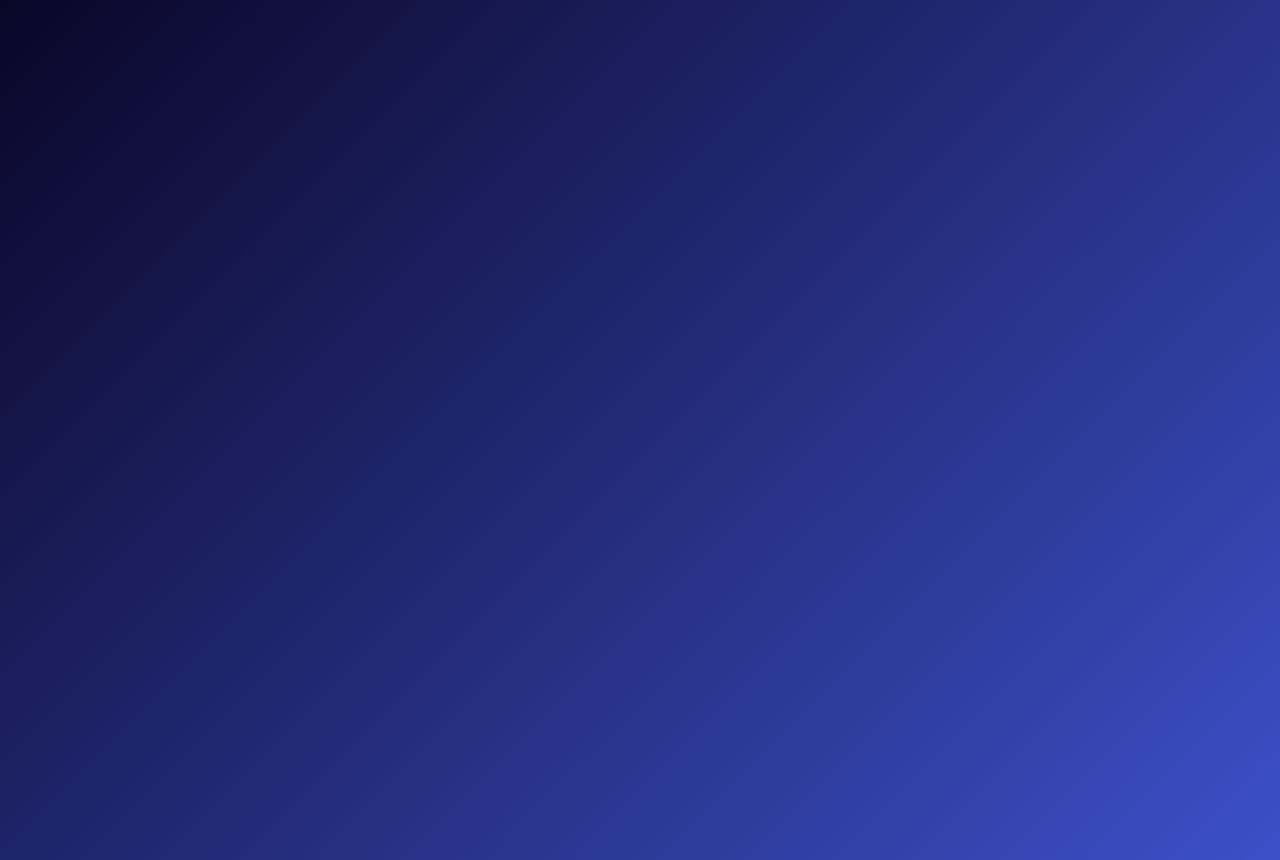
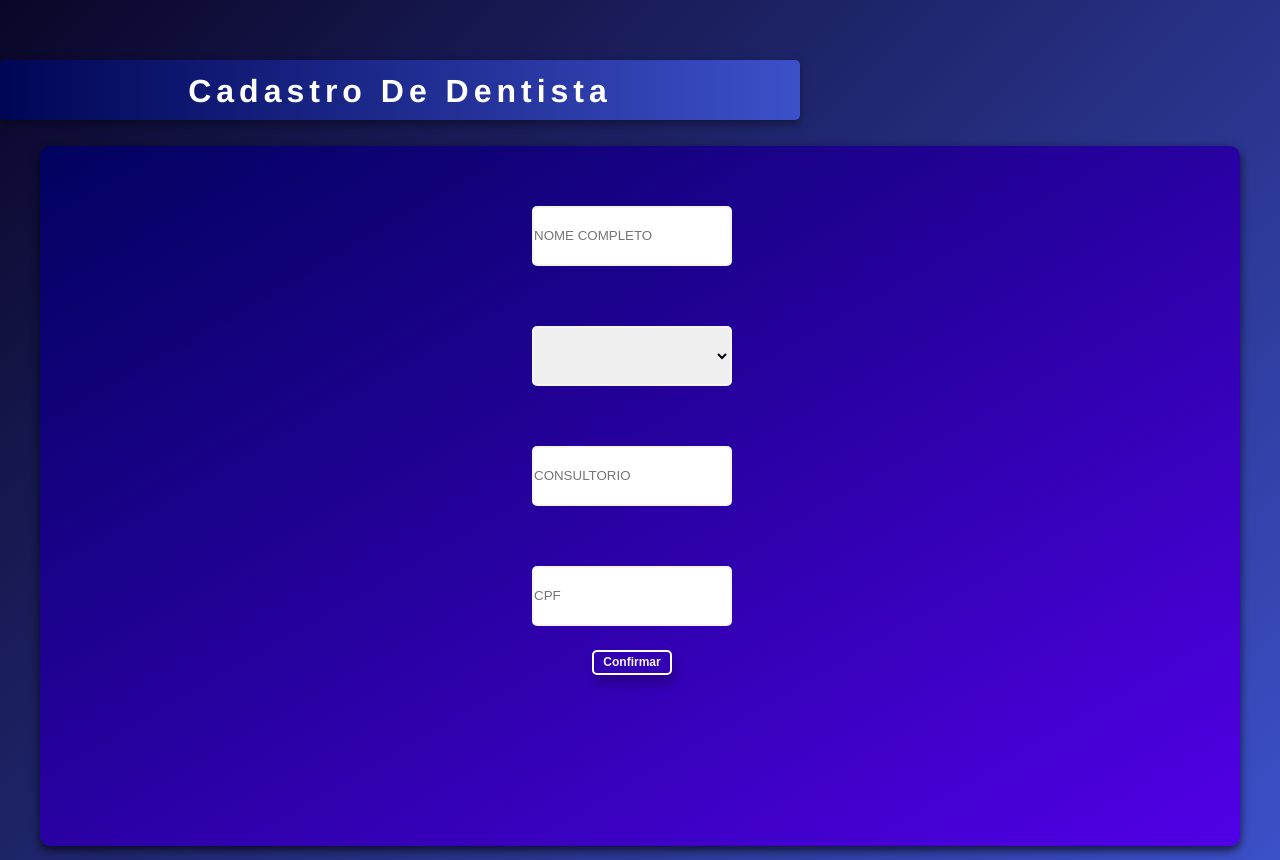
Before and after one commit to NatanSantana/odontostar-frontend, a Vue app: page /cadastro-dentista in a window 1280 px wide. Before the commit this address had no page. Built offline with nearby package versions, Linux system fonts and the light colour scheme; sample sign-in values are in the browser's storage.

Commit message:
adição do cadastro dentista

```diff
--- a/public/index.html
+++ b/public/index.html
@@ -1,6 +1,7 @@
 <!DOCTYPE html>
 <html lang="">
   <head>
+    <title>OdontoStar</title>
     <meta charset="utf-8">
     <meta http-equiv="X-UA-Compatible" content="IE=edge">
     <meta name="viewport" content="width=device-width,initial-scale=1.0">
--- /dev/null
+++ b/src/components/CadastroDentista.vue
@@ -0,0 +1,121 @@
+<template>
+    <h1 id="titulo">Cadastro De Dentista</h1>
+
+    <div class="containerCadastro">
+        <form @submit.prevent="enviar()">
+            <input v-model="nomeCompleto" placeholder="NOME COMPLETO">
+
+            <select v-model="especialidade" name="procedimentos" id="procedimentosDisponiveis">
+                <option value="Tratamento de Canal">Tratamento de Canal</option>
+                <option value="Extração de Dente">Extração de Dente</option>
+                <option value="Limpeza Dental">Limpeza Dental</option>
+                <option value="Implante Dentário">Implante Dentário</option>
+            </select>
+
+            <input v-model="consultorio" type="number" placeholder="CONSULTORIO">
+            <input v-model="cpf" type="number" placeholder="CPF">
+
+            <button type="submit" id="submit">Confirmar</button>
+
+            <span id="mensagemResultado">{{ mensagemResultado }}</span>
+
+
+        </form>
+
+    </div>
+
+</template>
+
+<style>
+
+#mensagemResultado {
+    color: whitesmoke;
+    font-weight: bold;
+    margin-right: 12px;
+    margin-top: 2%;
+}
+
+#submit {
+    margin-left: 46%;
+    margin-top: 2%;
+}
+
+.containerCadastro form {
+    display: flex;
+    flex-direction: column;
+
+}
+
+.containerCadastro input {
+    width: 200px;
+    height: 60px;
+    border-radius: 5px;
+    margin-left: 41%;
+    margin-top: 5%;
+    border: 2px solid whitesmoke;
+}
+
+.containerCadastro select {
+    width: 200px;
+    height: 60px;
+    border-radius: 5px;
+    margin-left: 41%;
+    margin-top: 5%;
+    border: 2px solid whitesmoke;
+}
+
+.containerCadastro {
+    width: 1200px;
+    height: 700px;
+    margin: 0 auto;
+    margin-top: 2%;
+    background: linear-gradient(150deg, rgb(1, 2, 94), rgb(81, 0, 231));
+    box-shadow: 0px 4px 10px rgba(0, 0, 0, 0.7);
+    border-radius: 10px;
+}
+
+
+</style>
+
+<script setup >
+import { ref } from 'vue';
+
+
+const mensagemResultado = ref('')
+const nomeCompleto = ref('')
+const especialidade = ref('')
+const consultorio = ref('')
+const cpf = ref('')
+const token = localStorage.getItem('token')
+
+async function enviar() {
+    if (nomeCompleto.value === '' || especialidade.value === '' || consultorio.value === '' || cpf.value === '') {
+        mensagemResultado.value = 'Todos os campos devem estar preenchidos'
+        return
+    }
+
+
+    const response = await fetch("https://odontostar-backend.onrender.com/api/registrar-dentista", {
+        method: 'POST',
+        headers: {'Content-Type': 'application/json',
+            'Authorization': `Bearer ${token}`
+        },
+        body: JSON.stringify({
+            nomeCompleto: nomeCompleto.value,
+            especialidade: especialidade.value,
+            consultorio: consultorio.value,
+            cpf: cpf.value
+        })
+    })
+    const data = await response.json()
+
+
+    if (!response.ok) {
+        console.log(data.message)
+    } else {
+        mensagemResultado.value = ("Dentista Registrado")
+    }
+
+}
+
+</script>
--- a/src/router/index.js
+++ b/src/router/index.js
@@ -7,6 +7,7 @@ import GerenciamentoConsultas from '@/components/GerenciamentoConsultas.vue'
 import UserProfile from '@/components/UserProfile.vue'
 import { jwtDecode } from 'jwt-decode';
 import LancarDatas from '@/components/LancarDatas.vue'
+import CadastroDentista from '@/components/CadastroDentista.vue'
 
 const routes = [
   { path: '/', component: PaginaMain },
@@ -15,7 +16,8 @@ const routes = [
   { path: '/gerenciamento', component: GerenciamentoConsultas, meta: { requiresAuth: true, requiresAdmin: true } },
   { path: '/agendamento', component: PaginaAgendamento, meta: { requiresAuth: true} },
   {path: '/perfil', component: UserProfile, meta: {requiresAuth: true}},
-  { path: '/lancar-datas', component: LancarDatas, meta: { requiresAuth: true, requiresDentista: true } }
+  { path: '/lancar-datas', component: LancarDatas, meta: { requiresAuth: true, requiresDentista: true } },
+  {path: '/cadastro-dentista', component: CadastroDentista, meta: {requiresAdmin: true}}
 ]
 
 const router = createRouter({
```
